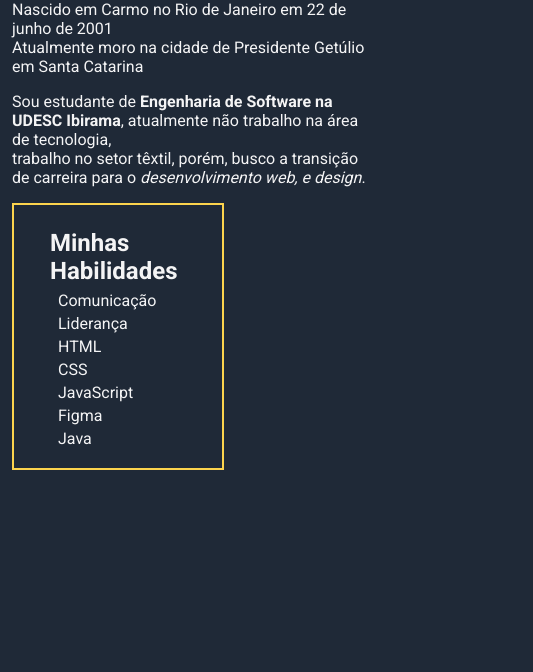
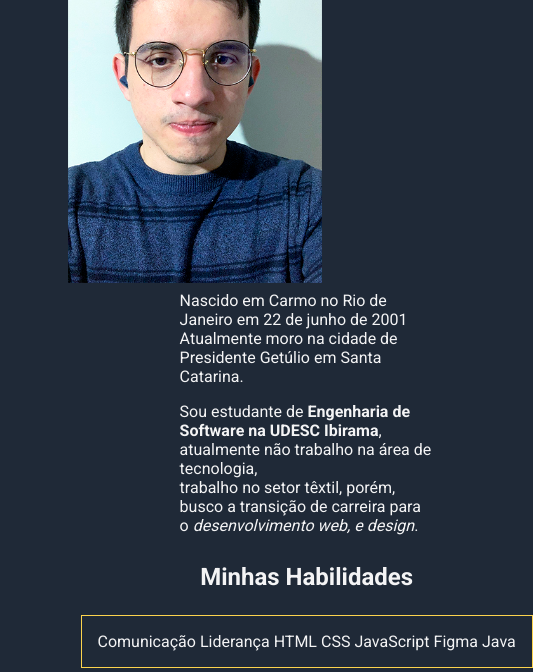
Before and after one commit to GusDev0258/GusDev0258.github.io, a plain HTML site: page index.html in a window 390 px wide. Shown: the part 185-857 px from the top of the page, 533 px wide, since content can reach past the window. Drawn offline with Linux system fonts and the light colour scheme.

Commit message:
Modified all items to center, still working in mobile access

```diff
--- a/index.html
+++ b/index.html
@@ -9,19 +9,17 @@
     <title>Web Portfolio</title>
 </head>
 <body>
-    <header>
+    <header class="header">
         <h1>Gustavo Hernandes Furtado de Avelar</h1>
         <img id="profile-pic" src="./imgs/imagem-curriculo2.png" alt="Foto-Curriculo" width="10%" >
     </header>
     <div class="about">
-        <p >Nascido em Carmo no Rio de Janeiro em 22 de junho de 2001<br>
-            Atualmente moro na cidade de Presidente Getúlio em Santa Catarina
+        <p>Nascido em Carmo no Rio de Janeiro em 22 de junho de 2001<br>
+            Atualmente moro na cidade de Presidente Getúlio em Santa Catarina.
         </p>
-            <p >Sou estudante de <Strong>Engenharia de Software na UDESC Ibirama</Strong>, atualmente não trabalho na área de tecnologia,<br>
+            <p>Sou estudante de <Strong>Engenharia de Software na UDESC Ibirama</Strong>, atualmente não trabalho na área de tecnologia,<br>
              trabalho no setor têxtil, porém, busco a transição de carreira para o <em>desenvolvimento web, e design</em>.
         </p>
-    </div>
-    <div class="skills">
         <h2>Minhas Habilidades</h2>
         <ul class="list">
            <li class="list-item">Comunicação</li>
@@ -35,5 +33,7 @@
     </div>
 
 
+
+
 </body>
 </html>
--- a/style.css
+++ b/style.css
@@ -3,37 +3,48 @@ body{
     font-family: Roboto, sans-serif;
     background-color: #1f2937;
     color: #f4f4f5;
+    margin: 8px;
+    padding: 4px;
+
+}
+.header{
+    display: flex;
+    flex-direction: column;
+    justify-content: center;
+    align-items: center;
 }
 .about{
+    display: flex;
+    flex-direction: column;
+    align-items: center;
+    position: absolute;
+    width: 32vh;
+    left: 44%;
+    z-index: 2;
+}
+.about > p{
+    padding: 4px;
     margin: 4px;
 }
+
 #profile-pic{
     display: flex;
     justify-content: center;
-    transition: .2s ;
-}
-.skills{
-    display: flex;
-    flex-direction: column;
-    justify-content: space-between;
-    border: 2px #fcd34d solid;
-    width: 200px;
-    padding: 4px;
-    margin: 4px;
+    width: 30vh;
 }
 .list{
-    margin-top: 2px;
+    margin: 4px;
+    padding: 16px;
     list-style: none;
     display: flex;
-    flex-direction: column;
+    flex-direction: row;
     justify-content: center;
     gap: 4px;
+    border: 1px solid #fcd34d;
 }
 .list-item:hover{
     font-size: 18px;
     cursor: grab;
+    margin: auto;
+    padding: auto;
 }
-.skills > h2{
-    margin-left: 32px;
-    margin-bottom: 4px;
-}
```
